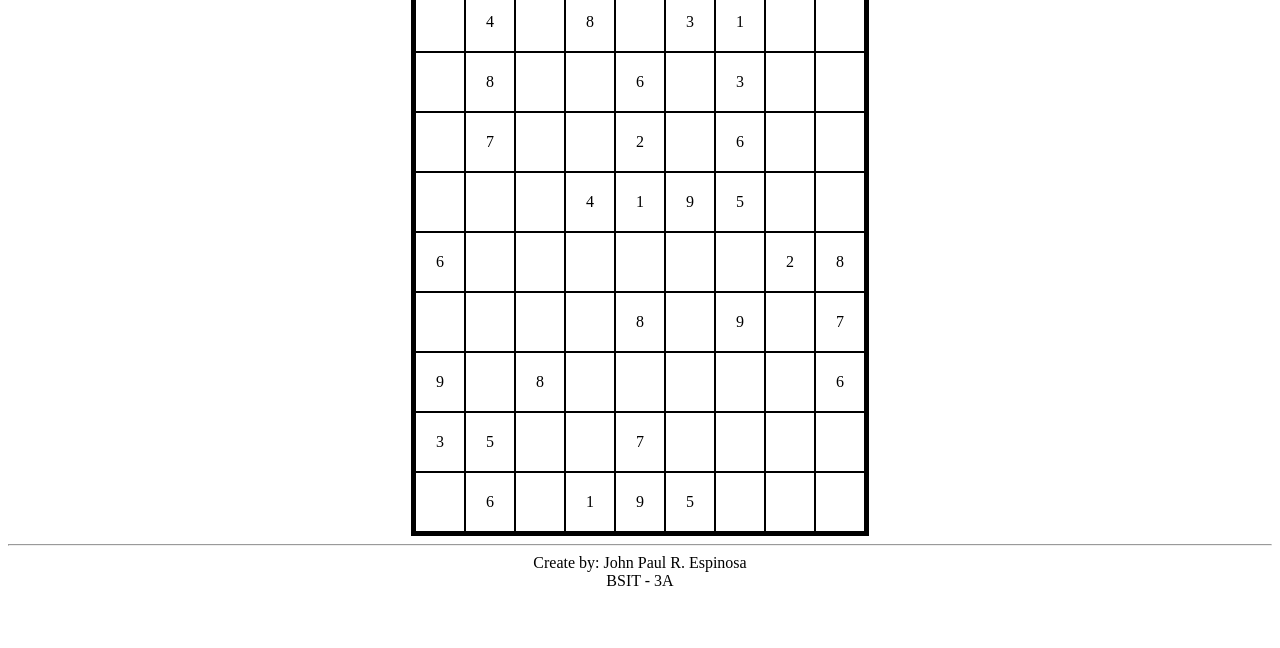
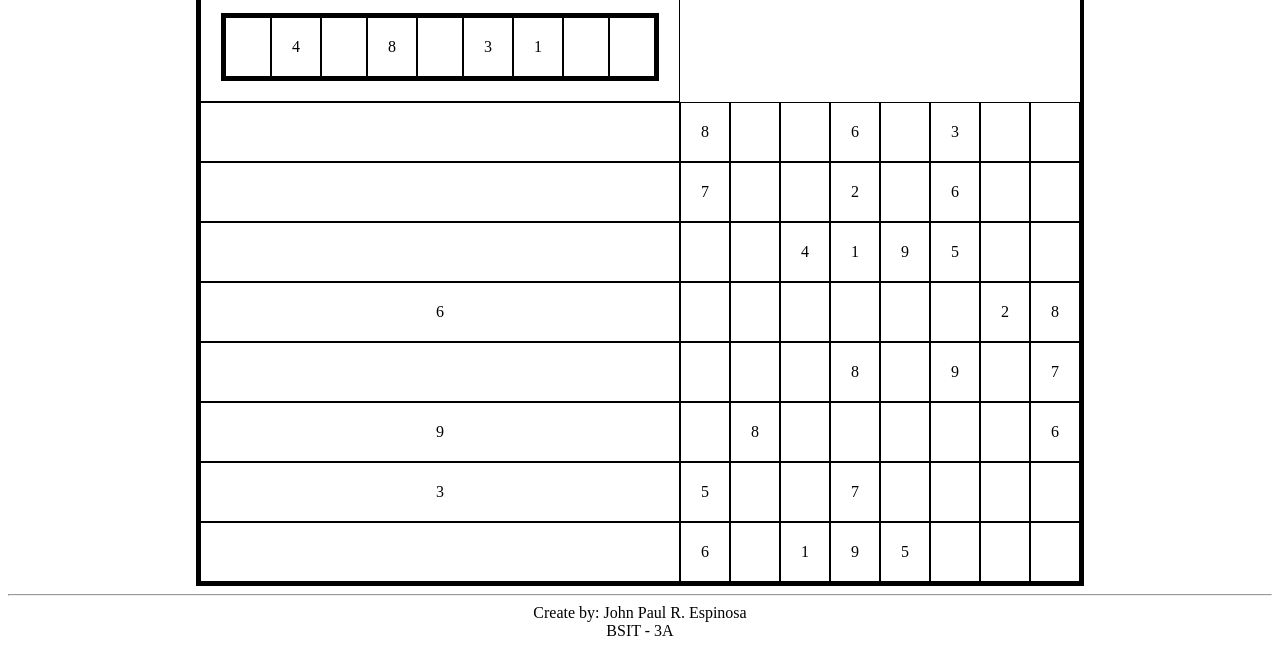
Before and after one commit to JohnPaul005/sampleweb, a plain HTML site: page Sudoku.html in a window 1280 px wide. Shown: the part 164-812 px from the top of the page. Drawn offline with Linux system fonts and the light colour scheme.

Commit message:
Edit done

```diff
--- a/Sudoku.html
+++ b/Sudoku.html
@@ -11,6 +11,9 @@
 
     <br><table border="4" bordercolor="black" cellspacing="0" cellpadding="20"  height="100" align="center">
         <tr>
+            <td>
+                <table border="4" bordercolor="black" cellspacing="0" cellpadding="20">
+                    <tr>
                         <td>&nbsp;</td>
                         <td>4</td>
                         <td>&nbsp;</td>
@@ -20,7 +23,11 @@
                         <td>1</td>
                         <td>&nbsp;</td>
                         <td>&nbsp;</td>
+
                     </tr>
+                </table>
+            </td>
+
         <tr>
             <td>&nbsp;</td>
             <td>8</td>
```
Lines whose indentation alone changed are shown as unchanged.
